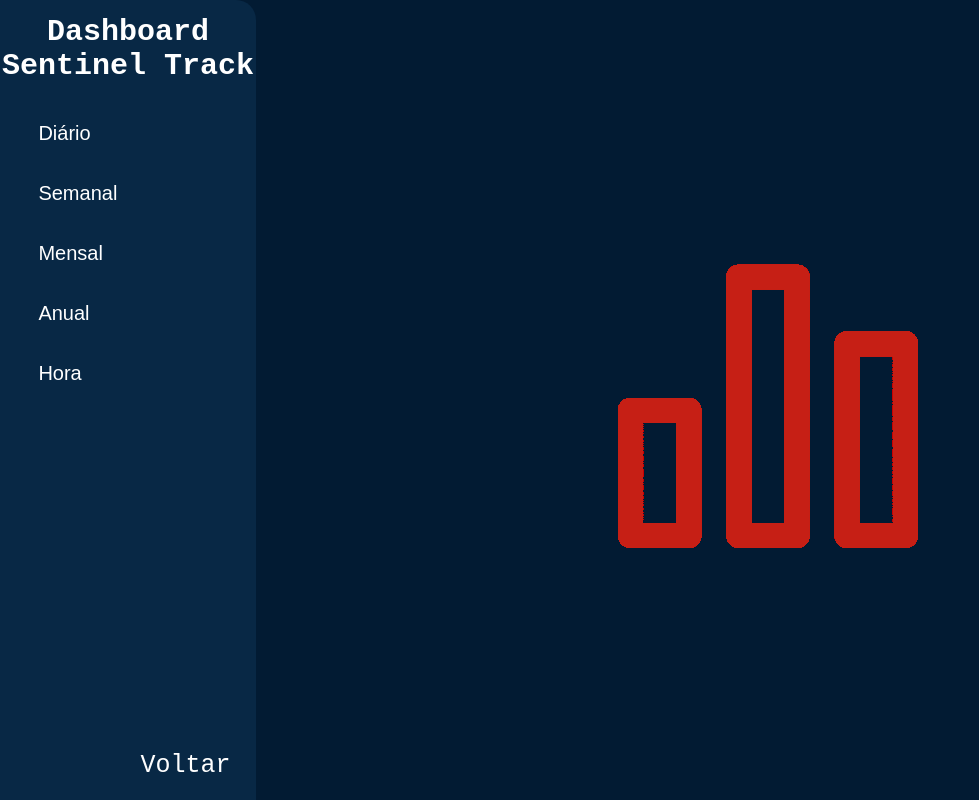
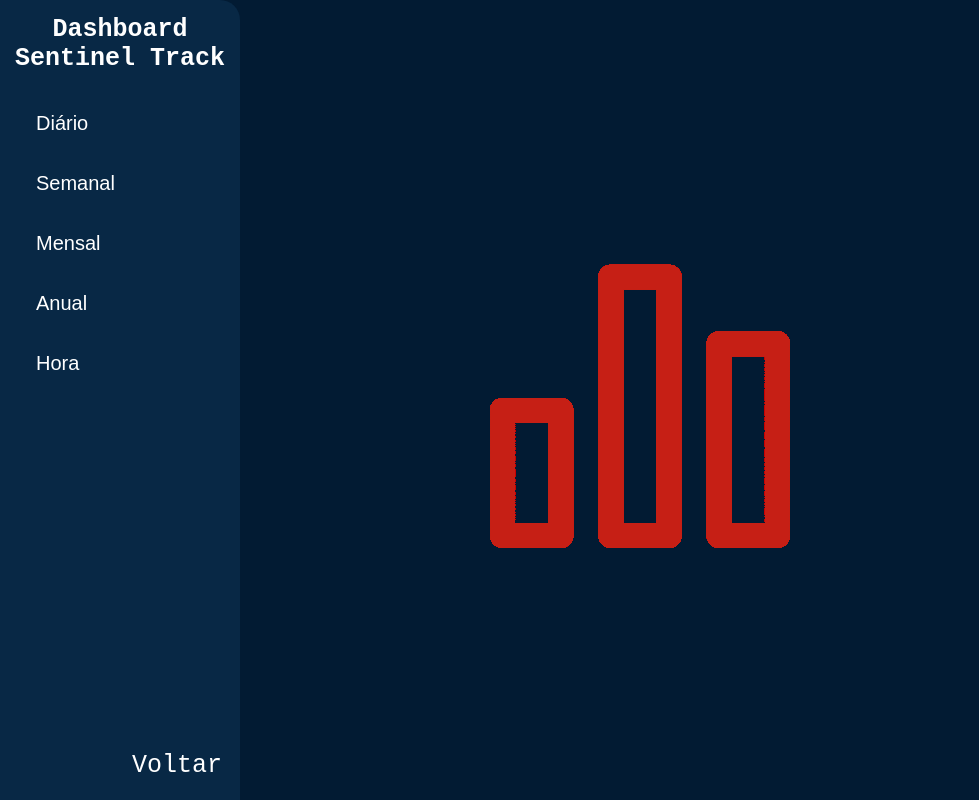
Before and after one commit to Sentinel-Track/SentinelTrack-PI, a plain HTML site: page dashboard-v2.html in a window 1280 px wide. Shown: the whole page, without its empty margins (0-979 px from the left). Drawn offline with nearby package versions, Linux system fonts and the light colour scheme.

```diff
--- a/dashboard-v2.html
+++ b/dashboard-v2.html
@@ -26,7 +26,7 @@
 
     <div class="dash">
         <div class="fold">
-            <h3 class="texts">Dashboard Sentinel Track</h3>
+            <h3 class="texts">Dashboard <br> Sentinel Track</h3>
             <button class="botao" id="btnDiario" onclick="mostrarDiario()">
                 Diário
             </button>
--- a/estilo.css
+++ b/estilo.css
@@ -317,7 +317,8 @@
 }
 
 .grafico {
-    width: 75vw;
+    margin-left: 240px;
+    width: 100%;
     display: none;
     justify-content: center;
     align-items: center;
@@ -333,13 +334,15 @@
 
 .fold {
     background-color: #082845;
-    width: 20vw;
-    height: 100vh;
+    width: 240px;
+    height: 100%;
     border-top-right-radius: 20px;
     display: flex;
     flex-direction: column;
     justify-content: start;
     align-items: center;
+    position: fixed;
+
 }
 
 .fotochart {
@@ -349,7 +352,7 @@
 
 .texts {
     color: white;
-    font-size: 30px;
+    font-size: 25px;
     margin: 0;
     text-align: center;
     margin-top: 15px;
@@ -368,10 +371,9 @@
 }
 
 .fold .voltar {
-    text-align: right;
-    position: fixed;
-    width: 16vw;
+    position: absolute;
     bottom: 20px;
+    left: 55%;
 }
 
 .voltar a {
```
